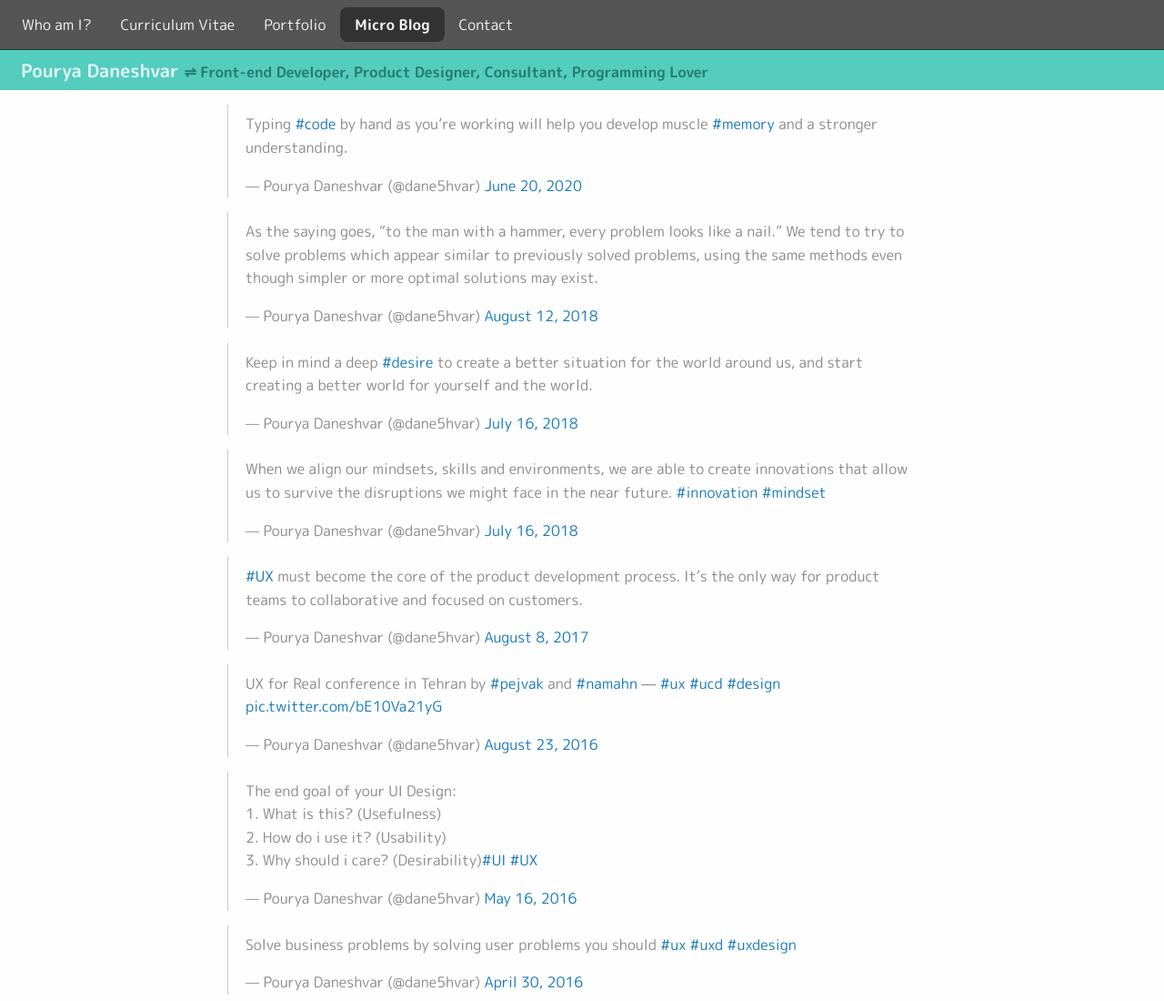
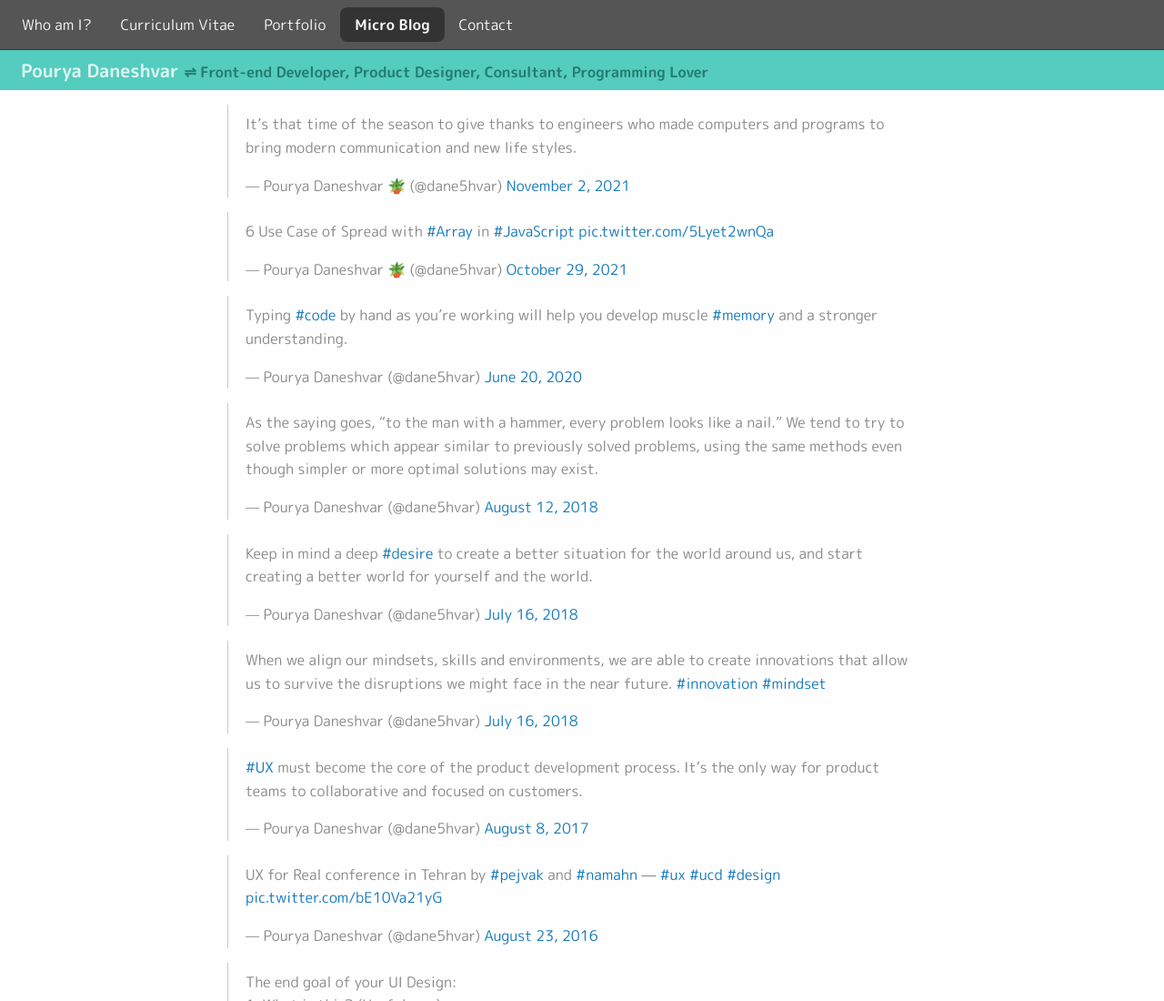
Before and after one commit to pdan/pdan.github.io, a website built with webpack: page micro-blog.html in a window 1280 px wide. Shown: the top 1100 px of the page at 91% size. Built offline with nearby package versions, Linux system fonts and the light colour scheme.

Commit message:
Update micro-blog.html

```diff
--- a/micro-blog.html
+++ b/micro-blog.html
@@ -50,6 +50,8 @@
     <div class="grid-container">
       <div class="grid-x">
         <div class="cell small-12 medium-10 medium-offset-1 large-8 large-offset-2">
+          <blockquote class="twitter-tweet"><p lang="en" dir="ltr">It’s that time of the season to give thanks to engineers who made computers and programs to bring modern communication and new life styles.</p>&mdash; Pourya Daneshvar 🪴 (@dane5hvar) <a href="https://twitter.com/dane5hvar/status/1455472275960987650?ref_src=twsrc%5Etfw">November 2, 2021</a></blockquote> <script async src="https://platform.twitter.com/widgets.js" charset="utf-8"></script>
+          <blockquote class="twitter-tweet"><p lang="en" dir="ltr">6 Use Case of Spread with <a href="https://twitter.com/hashtag/Array?src=hash&amp;ref_src=twsrc%5Etfw">#Array</a> in <a href="https://twitter.com/hashtag/JavaScript?src=hash&amp;ref_src=twsrc%5Etfw">#JavaScript</a> <a href="https://t.co/5Lyet2wnQa">pic.twitter.com/5Lyet2wnQa</a></p>&mdash; Pourya Daneshvar 🪴 (@dane5hvar) <a href="https://twitter.com/dane5hvar/status/1454023618262929408?ref_src=twsrc%5Etfw">October 29, 2021</a></blockquote> <script async src="https://platform.twitter.com/widgets.js" charset="utf-8"></script>
           <blockquote class="twitter-tweet"><p lang="en" dir="ltr">Typing <a href="https://twitter.com/hashtag/code?src=hash&amp;ref_src=twsrc%5Etfw">#code</a> by hand as you’re working will help you develop muscle <a href="https://twitter.com/hashtag/memory?src=hash&amp;ref_src=twsrc%5Etfw">#memory</a> and a stronger understanding.</p>&mdash; Pourya Daneshvar  (@dane5hvar) <a href="https://twitter.com/dane5hvar/status/1274360554979831808?ref_src=twsrc%5Etfw">June 20, 2020</a></blockquote> <script async src="https://platform.twitter.com/widgets.js" charset="utf-8"></script>
           <blockquote class="twitter-tweet"><p lang="en" dir="ltr">As the saying goes, “to the man with a hammer, every problem looks like a nail.” We tend to try to solve problems which appear similar to previously solved problems, using the same methods even though simpler or more optimal solutions may exist.</p>&mdash; Pourya Daneshvar  (@dane5hvar) <a href="https://twitter.com/dane5hvar/status/1028710232531369984?ref_src=twsrc%5Etfw">August 12, 2018</a></blockquote> <script async src="https://platform.twitter.com/widgets.js" charset="utf-8"></script>
           <blockquote class="twitter-tweet"><p lang="en" dir="ltr">Keep in mind a deep <a href="https://twitter.com/hashtag/desire?src=hash&amp;ref_src=twsrc%5Etfw">#desire</a> to create a better situation for the world around us, and start creating a better world for yourself and the world.</p>&mdash; Pourya Daneshvar  (@dane5hvar) <a href="https://twitter.com/dane5hvar/status/1018770079079682048?ref_src=twsrc%5Etfw">July 16, 2018</a></blockquote> <script async src="https://platform.twitter.com/widgets.js" charset="utf-8"></script>
@@ -59,7 +61,6 @@
           <blockquote class="twitter-tweet"><p lang="en" dir="ltr">The end goal of your UI Design:<br>1. What is this? (Usefulness)<br>2. How do i use it? (Usability)<br>3. Why should i care? (Desirability)<a href="https://twitter.com/hashtag/UI?src=hash&amp;ref_src=twsrc%5Etfw">#UI</a> <a href="https://twitter.com/hashtag/UX?src=hash&amp;ref_src=twsrc%5Etfw">#UX</a></p>&mdash; Pourya Daneshvar  (@dane5hvar) <a href="https://twitter.com/dane5hvar/status/732065807283298309?ref_src=twsrc%5Etfw">May 16, 2016</a></blockquote> <script async src="https://platform.twitter.com/widgets.js" charset="utf-8"></script>
           <blockquote class="twitter-tweet"><p lang="en" dir="ltr">Solve business problems by solving user problems you should <a href="https://twitter.com/hashtag/ux?src=hash&amp;ref_src=twsrc%5Etfw">#ux</a> <a href="https://twitter.com/hashtag/uxd?src=hash&amp;ref_src=twsrc%5Etfw">#uxd</a> <a href="https://twitter.com/hashtag/uxdesign?src=hash&amp;ref_src=twsrc%5Etfw">#uxdesign</a></p>&mdash; Pourya Daneshvar  (@dane5hvar) <a href="https://twitter.com/dane5hvar/status/726385077572263936?ref_src=twsrc%5Etfw">April 30, 2016</a></blockquote> <script async src="https://platform.twitter.com/widgets.js" charset="utf-8"></script>
           <blockquote class="twitter-tweet"><p lang="en" dir="ltr">Keep in mind, Great experiences extend beyond the interface of a product. <a href="https://twitter.com/hashtag/ux?src=hash&amp;ref_src=twsrc%5Etfw">#ux</a> <a href="https://twitter.com/hashtag/uxd?src=hash&amp;ref_src=twsrc%5Etfw">#uxd</a> <a href="https://twitter.com/hashtag/uxdesign?src=hash&amp;ref_src=twsrc%5Etfw">#uxdesign</a></p>&mdash; Pourya Daneshvar  (@dane5hvar) <a href="https://twitter.com/dane5hvar/status/722363946917695488?ref_src=twsrc%5Etfw">April 19, 2016</a></blockquote> <script async src="https://platform.twitter.com/widgets.js" charset="utf-8"></script>
-
         </div>
       </div>
     </div>
```
